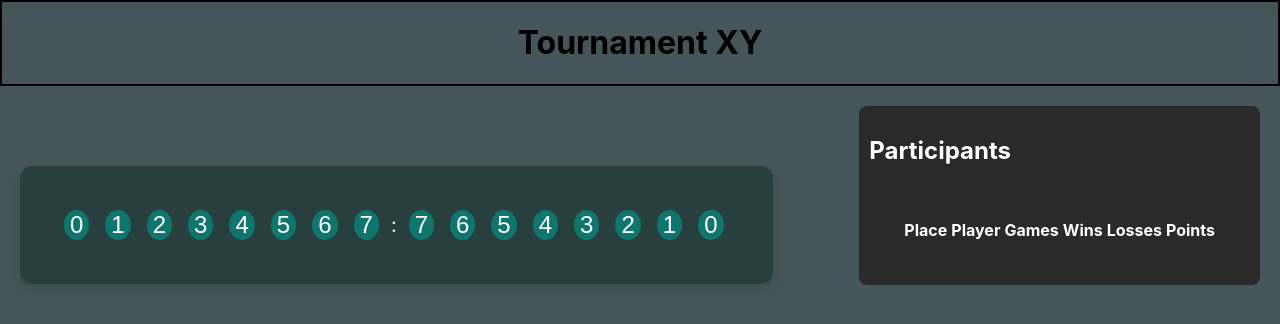
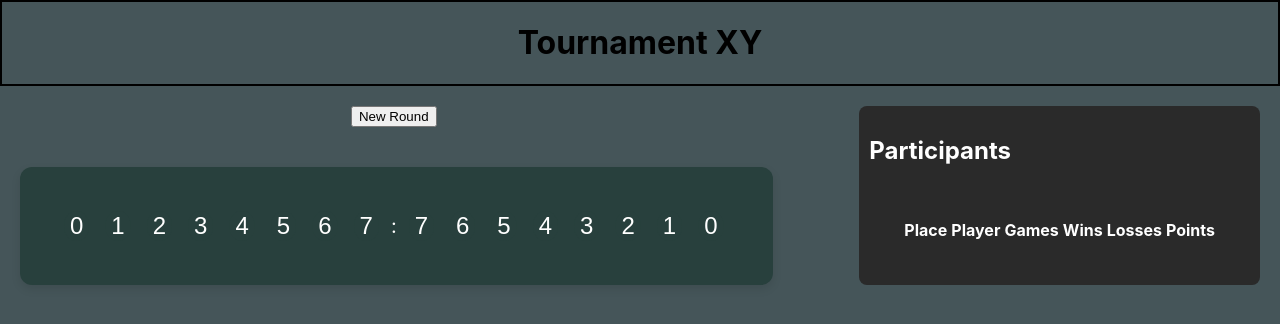
Before and after one commit to lm15-lukas/Kicker-React, a React (Create React App) app: page /tournament in a window 1280 px wide. Shown: the top 324 px of the page. Built offline with nearby package versions, Linux system fonts and the light colour scheme; the HTML template or start-up script is replaced by a standard one.

Commit message:
neue runde kann erstellt werden mit random spielern unter berücksichtigung der schon gespielten und nicht gespielten spieler

```diff
--- a/src/pages/Tournament/PlayerTable.jsx
+++ b/src/pages/Tournament/PlayerTable.jsx
@@ -3,6 +3,8 @@ import './Tournament.css';
 import Button from './TournamentComponents/Button.jsx';
 
 export default function PlayerTable() {
+
+
     const [formData, setFormData] = useState({
         players: "",
         goals: "",
@@ -12,6 +14,38 @@ export default function PlayerTable() {
     })
 
     const [playerNames, setPlayerNames] = useState([]);
+    const [playedPlayers, setPlayedPlayers] = useState([]);
+    const [currentMatchPlayers, setCurrentMatchPlayers] = useState([]);
+
+
+    function startNewRound() {
+        const unplayed = playerNames.filter(p => !playedPlayers.includes(p));
+        const played = playerNames.filter(p => playedPlayers.includes(p));
+
+        let selectedPlayers = [];
+
+
+        if (unplayed.length >= 2 && played.length >= 2) {
+            const newOnes = shuffle(unplayed).slice(0, 2);
+            const experienced = shuffle(played).slice(0, 2);
+            selectedPlayers = [...newOnes, ...experienced];
+        } else {
+
+            selectedPlayers = shuffle(playerNames).slice(0, 4);
+        }
+
+        setCurrentMatchPlayers(selectedPlayers);
+
+
+        const updatedPlayed = [...new Set([...playedPlayers, ...selectedPlayers])];
+        setPlayedPlayers(updatedPlayed);
+    }
+
+
+    function shuffle(array) {
+        return [...array].sort(() => 0.5 - Math.random());
+    }
+
 
     useEffect(() => {
         console.log("Loaded form:", localStorage.getItem('form'));
@@ -23,9 +57,7 @@ export default function PlayerTable() {
         if (storedForm) {
             setFormData(JSON.parse(storedForm));
         }
-        if (storedPlayerNames) {
-            setFormData(JSON.parse(storedPlayerNames));
-        }
+
         if (storedPlayerNames) {
             const parsedNames = JSON.parse(storedPlayerNames).filter(name => name.trim() !== "");
             setPlayerNames(parsedNames);
@@ -33,19 +65,25 @@ export default function PlayerTable() {
 
     }, []);
 
-
-    const numberOfPlayers = parseInt(formData.players) || 0;
-    const players = Array.from({ length: numberOfPlayers }, (_, i) => `Player ${i + 1}`);
-
     return (
         <>
             <div className="layout">
                 <div className="match-section">
                     <div className="match-table-players-container">
-                        {players.slice(0, 2).map((p, i) => (
-                            <span key={i} className="match-table-player-container-span">{p}</span>
-                        ))}
+                        <div className="player-side left-side">
+                            <span>{currentMatchPlayers[0]}</span>
+                            <span>{currentMatchPlayers[1]}</span>
+                        </div>
+                        <div className="center-button">
+                            <button onClick={startNewRound}>New Round</button>
+                        </div>
+                        <div className="player-side right-side">
+                            <span>{currentMatchPlayers[2]}</span>
+                            <span>{currentMatchPlayers[3]}</span>
+                        </div>
                     </div>
+
+
                     <div className="match-table-container">
 
                         <Button></Button>
@@ -78,11 +116,11 @@ export default function PlayerTable() {
                                 </tr>
                             ))}
                         </tbody>
-                </table>
+                    </table>
 
 
-            </div>
-        </div >
+                </div>
+            </div >
         </>
     )
 }
--- a/src/pages/Tournament/Tournament.css
+++ b/src/pages/Tournament/Tournament.css
@@ -30,15 +30,11 @@
     width: 90%;
     max-width: 850px;
 }
-.match-table-players-container{
-    margin-bottom: 40px;
-    background-color: rgb(96, 37, 37);
-}
 .match-table-buttons{
   margin: 4px;
   border-radius: 50%;
   border: none;
-  background-color: #0f766e ;
+  background-color: #28403D ;
   color: rgb(255, 255, 255);
   font-size: 24px;
   cursor: pointer;
@@ -68,3 +64,35 @@ background-color: #115e59;
   color: white;
 
 }
+.match-table-players-container {
+    display: flex;
+    justify-content: space-between;
+    align-items: center;
+    margin-bottom: 20px;
+}
+
+.player-side {
+    display: flex;
+    flex-direction: column;
+    gap: 10px;
+}
+
+.center-button {
+    display: flex;
+    align-items: center;
+    justify-content: center;
+}
+
+.enter-results-button {
+    padding: 10px 20px;
+    background-color: #3d5d80;
+    color: white;
+    border: none;
+    border-radius: 8px;
+    cursor: pointer;
+    font-weight: bold;
+}
+
+.enter-results-button:hover {
+    background-color: #759ac3;
+}
```
Also changed, not shown: src/pages/Tournament/TournamentComponents/Button.jsx (line endings or trailing spaces).
